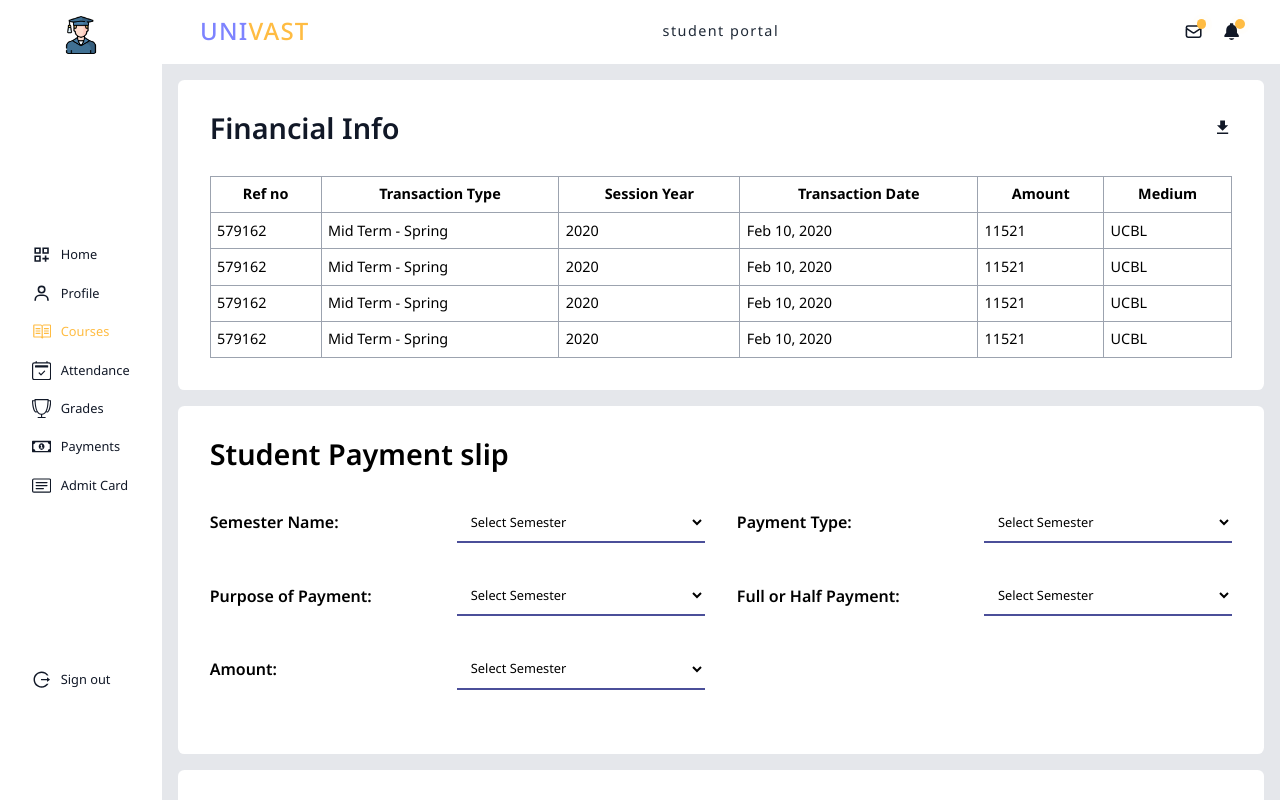
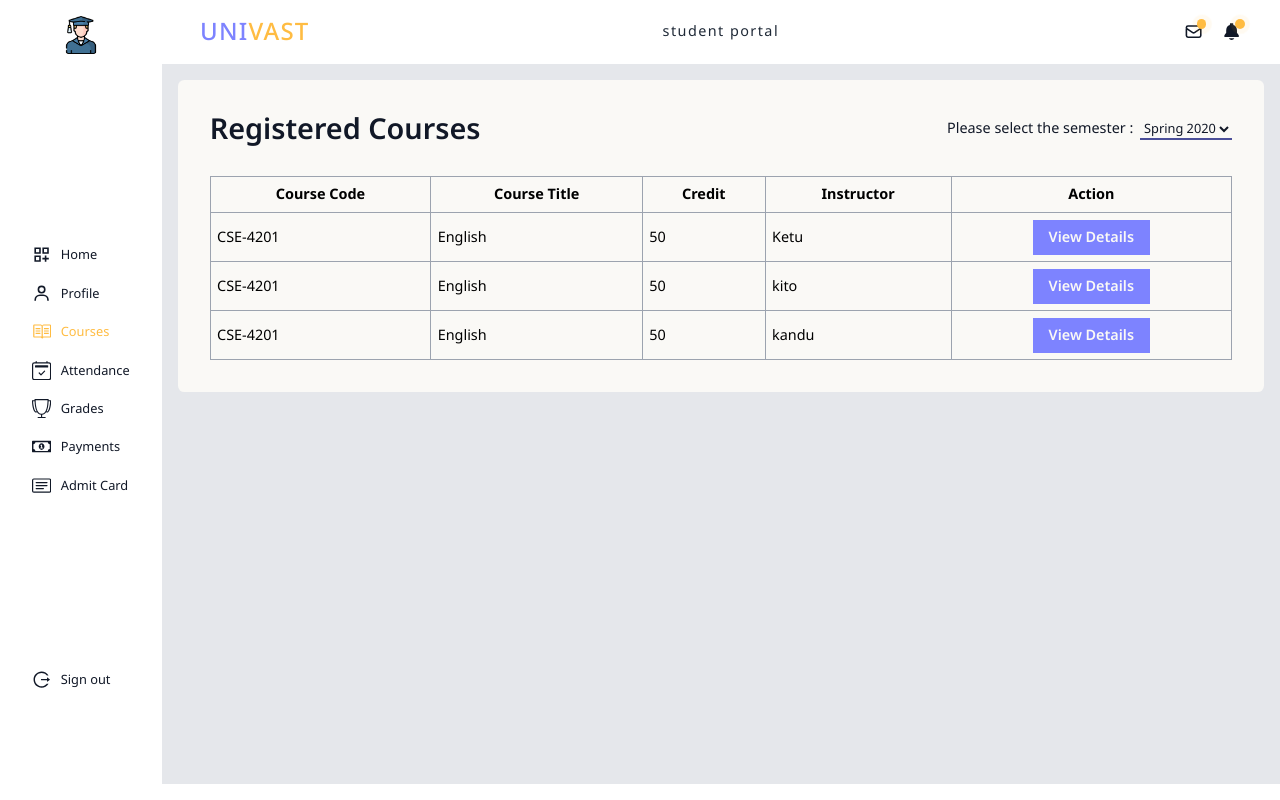
Before and after one commit to abusaidshabib/univast-client, a React (Vite) app: page /student/courses in a window 1280 px wide. Shown: the top 800 px of the page. Built offline with nearby package versions, Linux system fonts and the light colour scheme.

Commit message:
Student Course page

```diff
--- /dev/null
+++ b/src/Pages/StudentPortal/StudentCoursePage/Main/SCourse.jsx
@@ -0,0 +1,68 @@
+const SCourse = () => {
+    return (
+        <div className="min-h-[calc(100vh-80px)] w-full bg-gray-200 p-5">
+      <div className="bg-p-white p-10 rounded-lg">
+        <div className="flex justify-between items-center text-gray-900 col-span-3">
+          <div>
+            <p className="text-4xl font-semibold">Registered Courses</p>
+          </div>
+          <div>
+            <label className="text-lg" htmlFor="semester">
+              Please select the semester :
+            </label>{" "}
+            &nbsp;
+            <select
+              className="border-b-2 border-primary-700 outline-none bg-transparent"
+              name="semester"
+              id="semester"
+              form="carform"
+            >
+              <option value="volvo">Spring 2020</option>
+              <option value="saab">Saab</option>
+              <option value="opel">Opel</option>
+              <option value="audi">Audi</option>
+            </select>
+          </div>
+        </div>
+        <p className="py-5"></p>
+        <table className="border-collapse border border-slate-400 w-full text-lg bg-p-white">
+          <thead>
+            <tr>
+              <th className="border border-gray-400 p-2 ">Course Code</th>
+              <th className="border border-gray-400 p-2 ">Course Title</th>
+              <th className="border border-gray-400 p-2 ">Credit</th>
+              <th className="border border-gray-400 p-2 ">Instructor</th>
+              <th className="border border-gray-400 p-2 ">Action</th>
+            </tr>
+          </thead>
+          <tbody>
+            <tr>
+              <td className="border border-gray-400 p-2 ">CSE-4201</td>
+              <td className="border border-gray-400 p-2 ">English</td>
+              <td className="border border-gray-400 p-2 ">50</td>
+              <td className="border border-gray-400 p-2">Ketu</td>
+              <td className="border border-gray-400 p-2 text-center"><button className="bg-primary-500 px-5 py-2 text-p-white font-semibold">View Details</button></td>
+            </tr>
+            <tr>
+              <td className="border border-gray-400 p-2 ">CSE-4201</td>
+              <td className="border border-gray-400 p-2 ">English</td>
+              <td className="border border-gray-400 p-2 ">50</td>
+              <td className="border border-gray-400 p-2">kito</td>
+              <td className="border border-gray-400 p-2 text-center"><button className="bg-primary-500 px-5 py-2 text-p-white font-semibold">View Details</button></td>
+            </tr>
+            <tr>
+              <td className="border border-gray-400 p-2 ">CSE-4201</td>
+              <td className="border border-gray-400 p-2 ">English</td>
+              <td className="border border-gray-400 p-2 ">50</td>
+              <td className="border border-gray-400 p-2">kandu</td>
+              <td className="border border-gray-400 p-2 text-center"><button className="bg-primary-500 px-5 py-2 text-p-white font-semibold">View Details</button></td>
+            </tr>
+
+          </tbody>
+        </table>
+      </div>
+    </div>
+    );
+};
+
+export default SCourse;
```
Also changed, not shown: src/Routes/Router/Router.jsx (+6 -1 lines).
